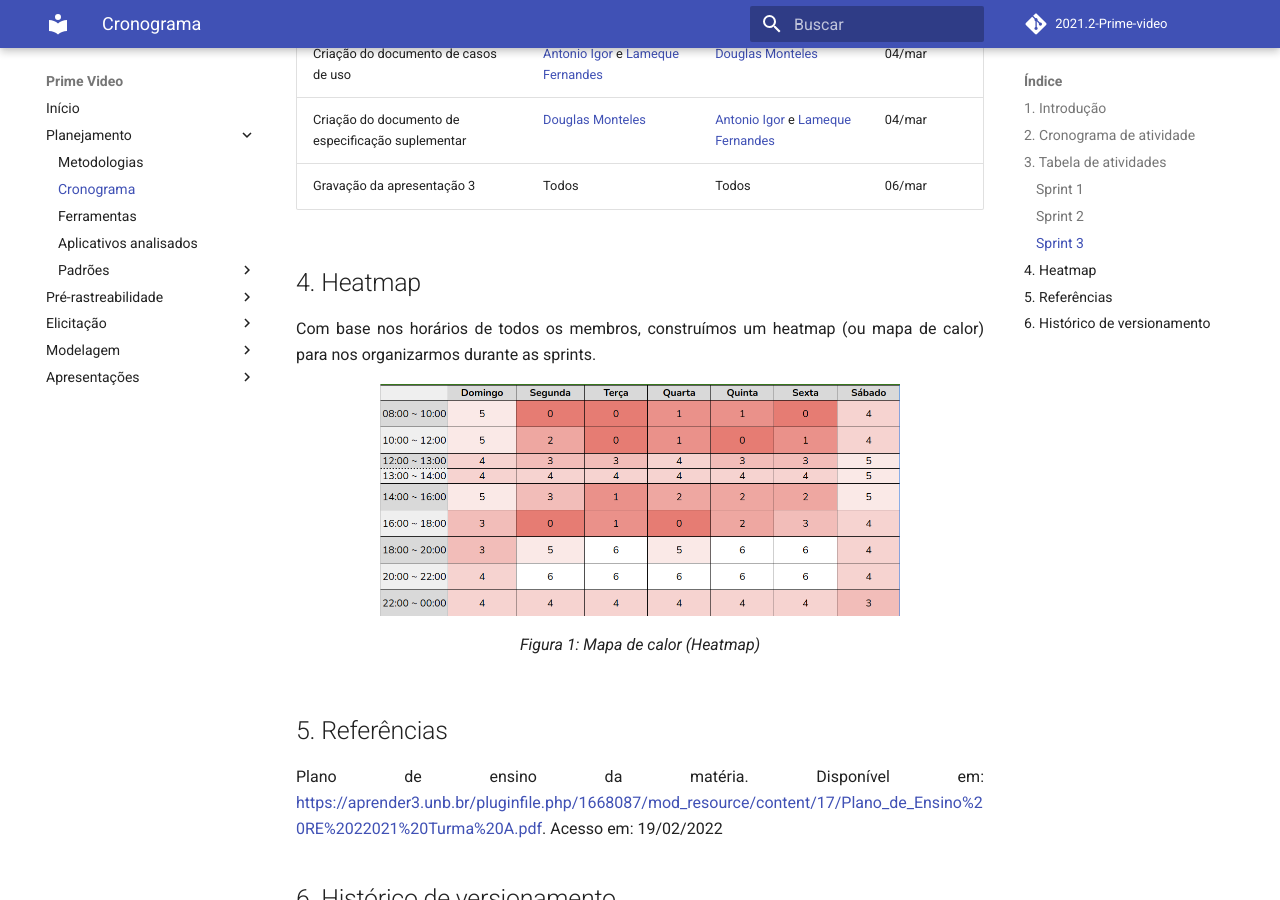
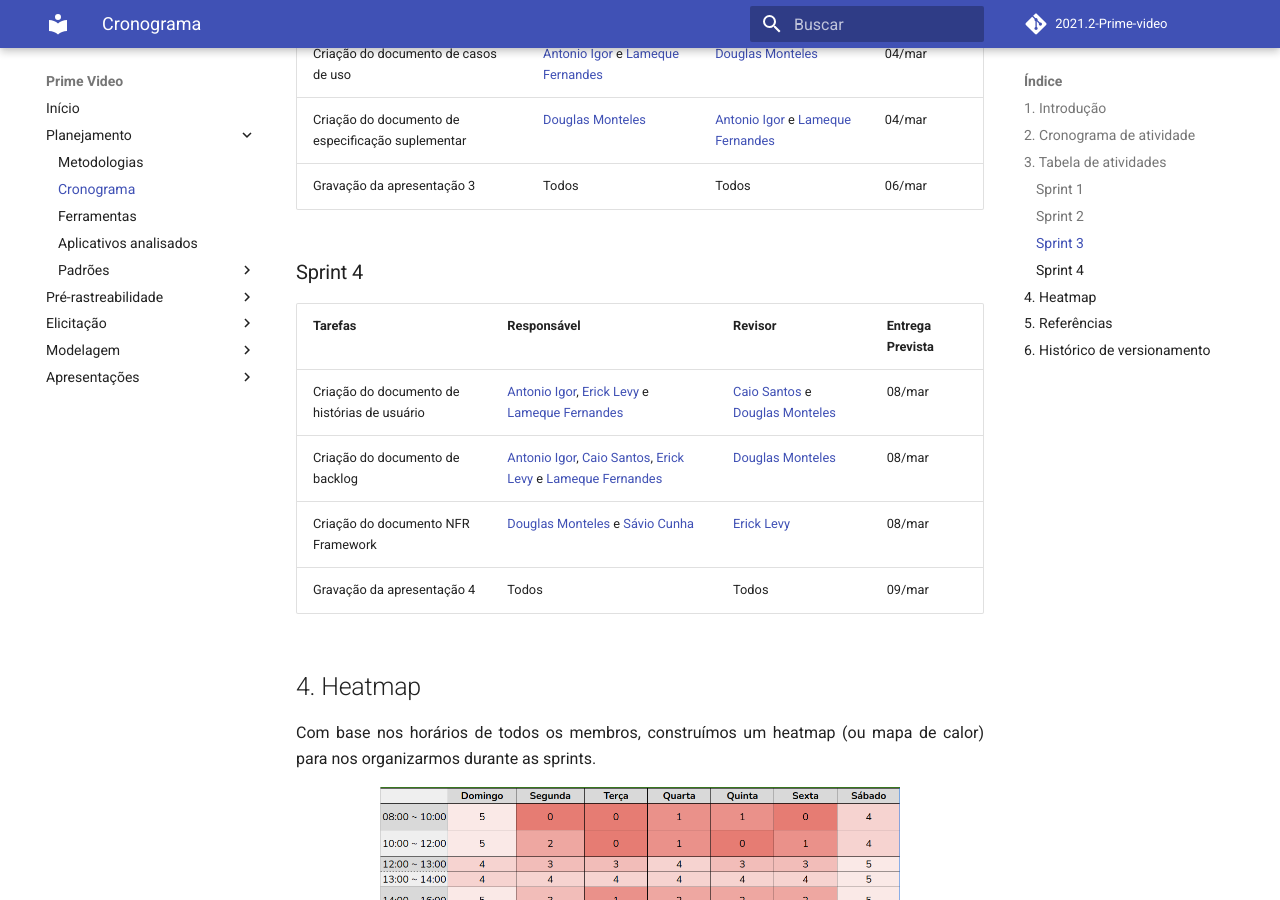
Before and after one commit to Requisitos-de-Software/2021.2-Prime-video, an MkDocs documentation site: the page built from docs/planejamento/cronograma.md, in a window 1280 px wide and 900 px high, scrolled down 2403 px. Built offline with MkDocs 1.6.1 and Material for MkDocs 9.7.7, drawn with Linux system fonts in a browser that asks for light colours; comment, search, counter and statistics services are not loaded; some of the changed text lies outside the part shown.

Commit message:
documentation: criação da tabela da sprint 4

```diff
--- a/docs/planejamento/cronograma.md
+++ b/docs/planejamento/cronograma.md
@@ -61,6 +61,15 @@
 | Criação do documento de especificação suplementar  | [Douglas Monteles](https://github.com/douglasmonteles) | [Antonio Igor](https://github.com/antonioigorcarvalho) e [Lameque Fernandes](https://github.com/lamequefernandes) | 04/mar           |
 | Gravação da apresentação 3  | Todos         | Todos           | 06/mar           |
 
+### Sprint 4
+
+| Tarefas         | Responsável   | Revisor         | Entrega Prevista |
+| --------------- | ------------- | --------------- | ---------------- |
+| Criação do documento de histórias de usuário | [Antonio Igor](https://github.com/antonioigorcarvalho), [Erick Levy](https://github.com/ericklevy) e [Lameque Fernandes](https://github.com/lamequefernandes) | [Caio Santos](https://github.com/caiobsantos) e [Douglas Monteles](https://github.com/douglasmonteles) | 08/mar |
+| Criação do documento de backlog |  [Antonio Igor](https://github.com/antonioigorcarvalho), [Caio Santos](https://github.com/caiobsantos), [Erick Levy](https://github.com/ericklevy) e [Lameque Fernandes](https://github.com/lamequefernandes) | [Douglas Monteles](https://github.com/douglasmonteles) | 08/mar |
+| Criação do documento NFR Framework | [Douglas Monteles](https://github.com/douglasmonteles) e [Sávio Cunha](https://github.com/savioc2)  | [Erick Levy](https://github.com/ericklevy) | 08/mar  |
+| Gravação da apresentação 4  | Todos         | Todos           | 09/mar           |
+
 ## 4. Heatmap
 
 Com base nos horários de todos os membros, construímos um heatmap (ou mapa de calor)  para nos organizarmos durante as sprints.
@@ -89,3 +98,4 @@
 |1.1.1|20/02/2022| Adicionando o link no nome dos responsáveis |[Douglas Monteles](https://github.com/douglasmonteles)|[Sávio Cunha](https://github.com/savioc2)|
 |1.2|20/02/2022| Adicionado descrição no heatmap |[Lameque Fernandes](https://github.com/lamequefernandes)|[Antonio Igor](https://github.com/antonioigorcarvalho)|
 |1.3|08/03/2022| Criação da tabela da sprint 3 | [Antonio Igor](https://github.com/antonioigorcarvalho) | [Erick Levy](https://github.com/ericklevy) |
+|1.3|10/03/2022| Criação da tabela da sprint 4 | [Antonio Igor](https://github.com/antonioigorcarvalho) | - |
```
